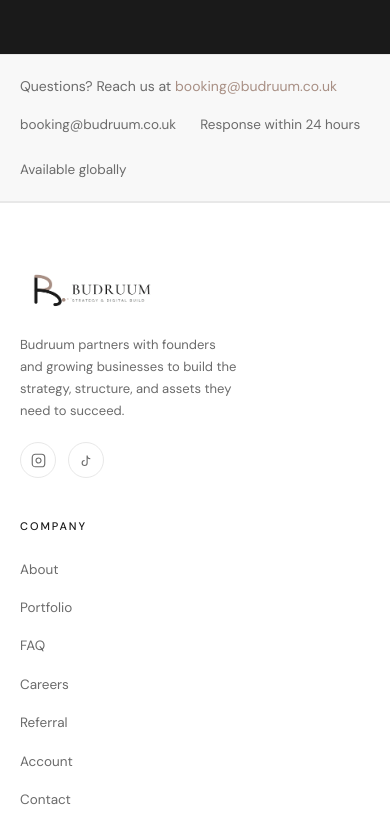
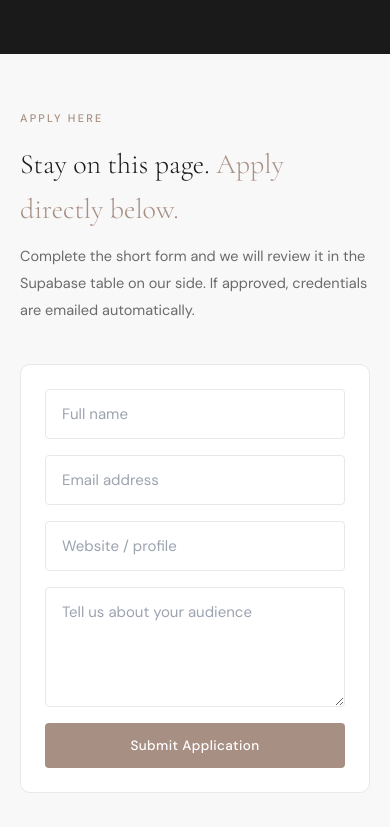
Before and after one commit to 1702london-maker/BUDRUUMS, a Next.js app: page /referral in a window 390 px wide. Shown: the part 7577-8404 px from the top of the page. Built offline with nearby package versions, Linux system fonts and the light colour scheme.

Commit message:
Keep referral application on the page

```diff
--- a/app/referral/page.tsx
+++ b/app/referral/page.tsx
@@ -1,4 +1,5 @@
 "use client";
+import { useState } from "react";
 import { motion } from "framer-motion";
 import Link from "next/link";
 
@@ -31,6 +32,29 @@ const FAQS = [
 ];
 
 export default function ReferralPage() {
+  const [apply, setApply] = useState({ name: "", email: "", website: "", audience: "" });
+  const [applyLoading, setApplyLoading] = useState(false);
+  const [applyMessage, setApplyMessage] = useState("");
+
+  async function submitApply(e: React.FormEvent) {
+    e.preventDefault();
+    setApplyLoading(true);
+    setApplyMessage("");
+    const res = await fetch("/api/referral", {
+      method: "POST",
+      headers: { "Content-Type": "application/json" },
+      body: JSON.stringify(apply),
+    });
+    const payload = await res.json().catch(() => ({}));
+    setApplyLoading(false);
+    if (!res.ok || payload?.success === false) {
+      setApplyMessage(payload?.error || "Could not submit application.");
+      return;
+    }
+    setApplyMessage("Application received. We will review it within 1 working day.");
+    setApply({ name: "", email: "", website: "", audience: "" });
+  }
+
   return (
     <main>
       {/* HERO */}
@@ -50,7 +74,7 @@ export default function ReferralPage() {
             Share Budruum with your network — accountants, coaches, startup founders, immigration advisors. Every referral that converts earns you a direct commission. No caps. No complicated tiers.
           </p>
           <div className="flex gap-[14px] flex-wrap">
-            <Link href="/referral-portal" className="btn-primary">Apply to Join <svg width="14" height="14" viewBox="0 0 24 24" fill="none" stroke="currentColor" strokeWidth="2"><line x1="5" y1="12" x2="19" y2="12"/><polyline points="12 5 19 12 12 19"/></svg></Link>
+            <a href="#apply" className="btn-primary">Apply to Join <svg width="14" height="14" viewBox="0 0 24 24" fill="none" stroke="currentColor" strokeWidth="2"><line x1="5" y1="12" x2="19" y2="12"/><polyline points="12 5 19 12 12 19"/></svg></a>
             <a href="#how-it-works" className="btn-outline">See how it works</a>
           </div>
         </motion.div>
@@ -241,10 +265,31 @@ export default function ReferralPage() {
           <h2 className="font-display font-light text-white mb-4" style={{ fontSize: "clamp(32px,4vw,52px)" }}>Ready to start <em className="not-italic text-[#A88F84]">earning?</em></h2>
           <p className="text-[15px] text-white/60 max-w-[420px] mx-auto mb-9 leading-[1.85]">Join Budruum&apos;s referral programme today. Applications take under 2 minutes and we approve within 48 hours.</p>
           <div className="flex gap-[14px] justify-center flex-wrap">
-            <Link href="/referral-portal" className="btn-primary">Apply Now <svg width="14" height="14" viewBox="0 0 24 24" fill="none" stroke="currentColor" strokeWidth="2"><line x1="5" y1="12" x2="19" y2="12"/><polyline points="12 5 19 12 12 19"/></svg></Link>
+            <a href="#apply" className="btn-primary">Apply Now <svg width="14" height="14" viewBox="0 0 24 24" fill="none" stroke="currentColor" strokeWidth="2"><line x1="5" y1="12" x2="19" y2="12"/><polyline points="12 5 19 12 12 19"/></svg></a>
             <Link href="/contact" className="px-7 py-3 border border-white/40 text-white text-[13.5px] font-medium rounded transition-all hover:border-white/80 inline-flex items-center gap-2">Ask a Question</Link>
           </div>
         </motion.div>
+      </section>
+
+      {/* APPLY FORM */}
+      <section id="apply" className="border-b border-[#E8E8E8] px-5 sm:px-8 lg:px-14 py-14 sm:py-16 lg:py-[80px] bg-[#F8F8F8]">
+        <motion.div className="mb-10" initial={{ opacity: 0, y: 24 }} whileInView={{ opacity: 1, y: 0 }} viewport={{ once: true }} transition={{ duration: 0.5 }}>
+          <p className="eyebrow">Apply Here</p>
+          <h2 className="font-display font-light text-[#1A1A1A] mb-3" style={{ fontSize: "clamp(28px,3.5vw,44px)" }}>Stay on this page. <em className="not-italic text-[#A88F84]">Apply directly below.</em></h2>
+          <p className="text-[14.5px] text-[#6B6B6B] leading-[1.85] max-w-[560px]">Complete the short form and we will review it in the Supabase table on our side. If approved, credentials are emailed automatically.</p>
+        </motion.div>
+        <div className="max-w-2xl bg-white border border-[#E8E8E8] rounded-[10px] p-6">
+          <form onSubmit={submitApply} className="grid grid-cols-1 md:grid-cols-2 gap-4">
+            <input className="w-full border border-br rounded px-4 py-3" type="text" placeholder="Full name" value={apply.name} onChange={(e) => setApply((s) => ({ ...s, name: e.target.value }))} />
+            <input className="w-full border border-br rounded px-4 py-3" type="email" placeholder="Email address" value={apply.email} onChange={(e) => setApply((s) => ({ ...s, email: e.target.value }))} />
+            <input className="w-full border border-br rounded px-4 py-3 md:col-span-2" type="url" placeholder="Website / profile" value={apply.website} onChange={(e) => setApply((s) => ({ ...s, website: e.target.value }))} />
+            <textarea className="w-full border border-br rounded px-4 py-3 min-h-[120px] md:col-span-2" placeholder="Tell us about your audience" value={apply.audience} onChange={(e) => setApply((s) => ({ ...s, audience: e.target.value }))} />
+            <div className="md:col-span-2 flex flex-col gap-3">
+              <button disabled={applyLoading} className="btn-primary w-full justify-center">{applyLoading ? "Submitting..." : "Submit Application"}</button>
+              {applyMessage && <p className={`text-sm ${applyMessage.startsWith("Application received") ? "text-[#2D7D46]" : "text-red-600"}`}>{applyMessage}</p>}
+            </div>
+          </form>
+        </div>
       </section>
 
       {/* CONTACT STRIP */}
```
